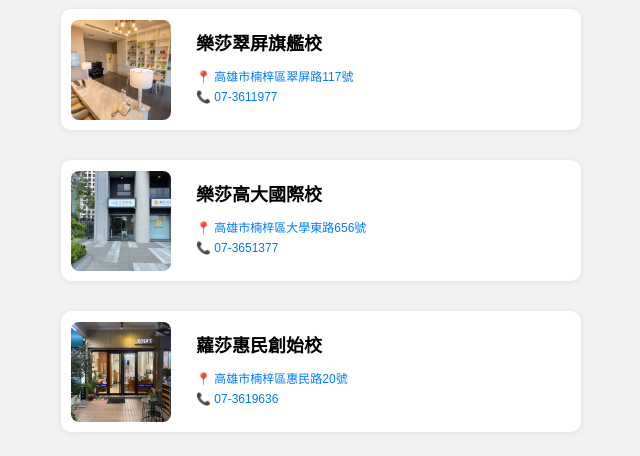
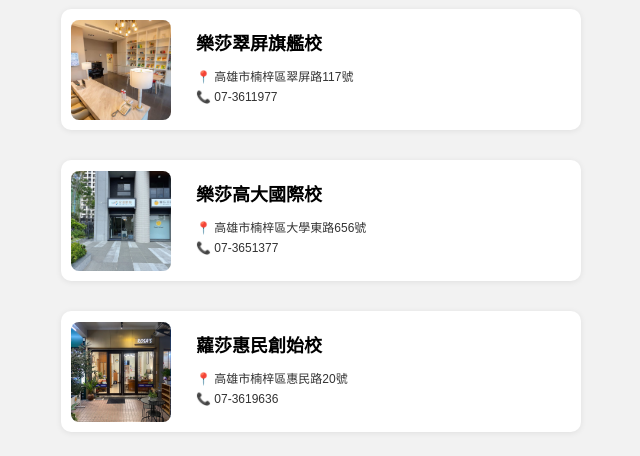
Before and after one commit to jiayu0709/Rosa.s-Branches, a plain HTML site: page index.html in a window 1280 px wide. Shown: the part 195-651 px from the top of the page, without its empty margins (319-959 px from the left). Drawn offline with Linux system fonts and the light colour scheme.

Commit message:
更新說明

```diff
--- a/index.html
+++ b/index.html
@@ -107,7 +107,7 @@
     }
 
     .card-body a {
-      color: #007aff;
+      color: #333;
       text-decoration: none;
     }
 
@@ -166,9 +166,6 @@
         margin: 2px 0;
       }
 
-      a {
-        color: #333;
-      }
   </style>
 </head>
 <body>
```
